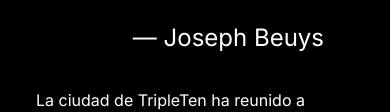
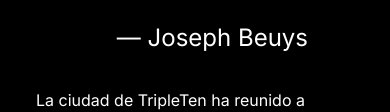
Before and after one commit to JoseFahrenheit/web_project_homeland, a plain HTML site: page index.html in a window 390 px wide. Shown: the part 1138-1250 px from the top of the page. Drawn offline with Linux system fonts and the light colour scheme.

Commit message:
Actualizacion de intro.css

```diff
--- a/blocks/intro.css
+++ b/blocks/intro.css
@@ -63,7 +63,7 @@
 .intro__author {
     font-size: 24px;
     line-height: 1.41;
-    text-align: right;
+    margin-right: 16px;
     margin-bottom: 32px;
 }
 
```
